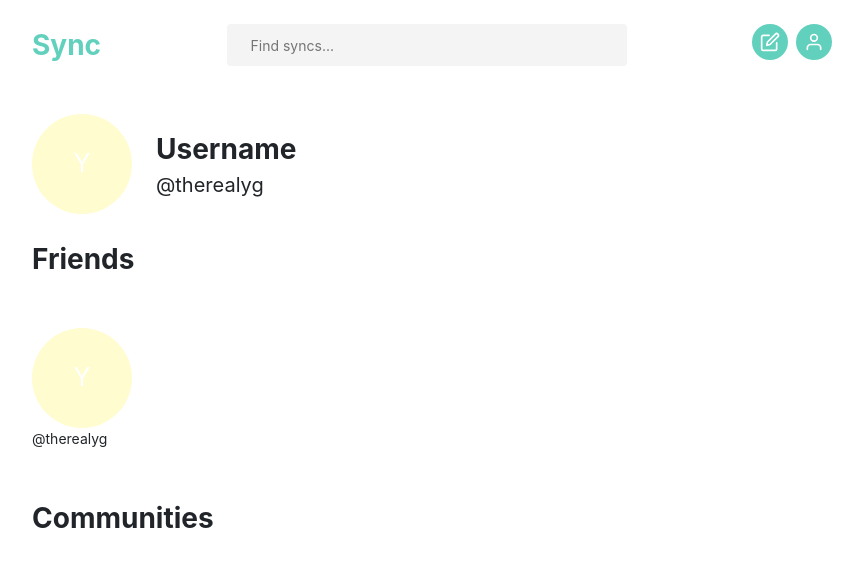
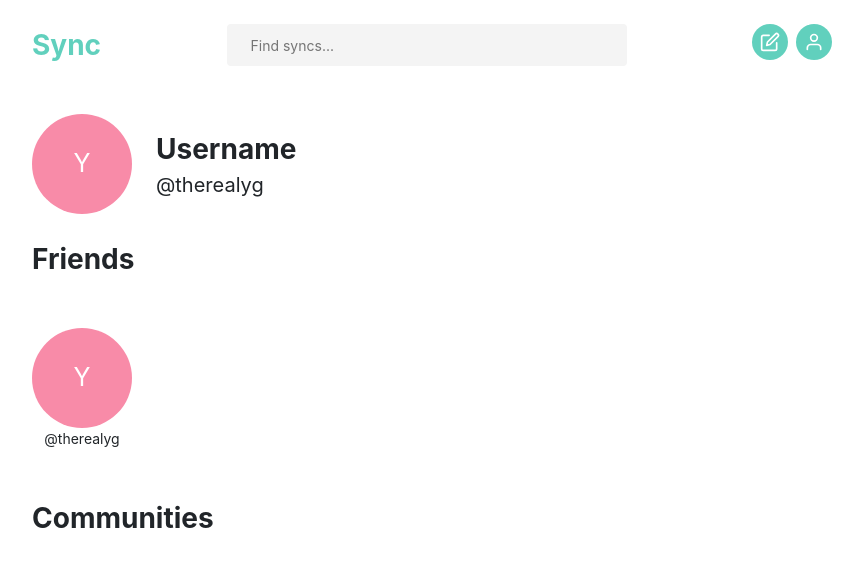
Before and after one commit to yingninggui/sync, a React (Create React App) app in the folder client/: page /profile in a window 1280 px wide. Shown: the top 566 px of the page, without its empty margins (208-1071 px from the left). Built offline with nearby package versions, Linux system fonts and the light colour scheme.

Commit message:
center fixes whoops (#4)
* cleanup

```diff
--- a/client/src/components/common/Avatar.tsx
+++ b/client/src/components/common/Avatar.tsx
@@ -28,7 +28,7 @@ const AvatarStyle = styled.div<{
   align-items: center;
   color: ${({ theme }) => theme.white};
   font-size: ${({ letterSize }) => letterSize || '30'}px;
-  background: ${({ theme }) => theme.yellow};
+  background: ${({ theme }) => theme.red};
   width: ${({ dimension }) => dimension || '100'}px;
   height: ${({ dimension }) => dimension || '100'}px;
 `;
--- a/client/src/components/pages/profilePage/ProfilePage.tsx
+++ b/client/src/components/pages/profilePage/ProfilePage.tsx
@@ -15,7 +15,7 @@ const ProfilePage: React.FC<any> = ({ theme }) => {
         <Avatar dimension={100} letterSize={25} name={'Y'} />
         <UsernameWrapper>
           <TitleText>Username</TitleText>
-          <UsernameBodyText> @therealyg </UsernameBodyText>
+          <UsernameBodyText>@therealyg</UsernameBodyText>
         </UsernameWrapper>
       </UserWrapper>
       <TitleText>Friends</TitleText>
@@ -62,9 +62,10 @@ const BodyText = styled.div`
 
 const ListItemWrapper = styled.div`
   padding: 24px 0;
+  display: flex-direction-column;
+  text-align: center;
+  justify-content: center;
   align-items: center;
-  display: flex-direction-column;
-  justify-content: center;
 `;
 
 const ListWrapper = styled.div`
```
